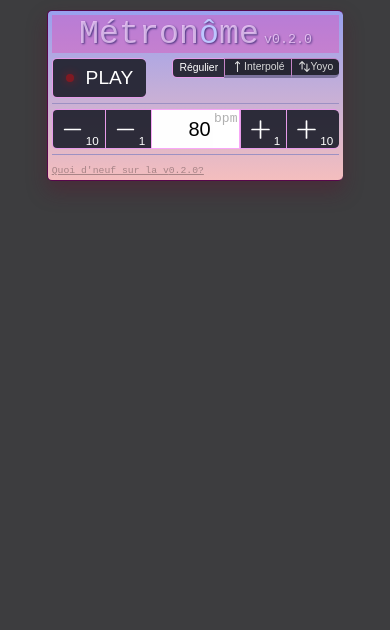
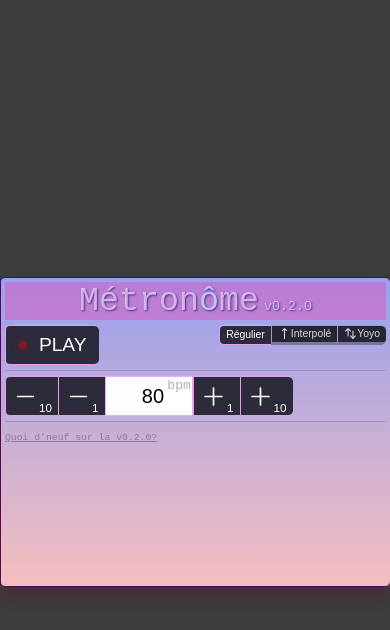
Before and after one commit to berdal84/metrobeat, a React (Vite) app: page / in a window 390 px wide. Shown: the top 630 px of the page. Built offline with nearby package versions, Linux system fonts and the light colour scheme; no server answers.

Commit message:
grow ui on small screens

```diff
--- a/src/index.css
+++ b/src/index.css
@@ -26,10 +26,12 @@ html, body {
   margin-top: 16px;
 }
 
-body {
+#root {
   display: flex;
-  margin-top: 10px;
   justify-content: center;
+  align-items: center;
+  width: 100%;
+  height: 100%;
 }
 
 p, h1, h2, h3, h4, h5, h6 {
@@ -51,8 +53,8 @@ input[type=number] {
 
 .App {
   background: linear-gradient(0deg, #f4bebe, #99a0ef);
-  max-width: 90vw;
-  min-width: 200px;
+  width: 500px;
+  height: 300px;
   border-radius: var(--border-radius);
   text-align: center;
   box-shadow: 0 10px 20px rgba(89, 21, 47, 0.415);
@@ -62,6 +64,18 @@ input[type=number] {
   flex-direction: column;
   gap: 5px;
   padding: 4px;
+  margin-top: 20px;
+  transition: height 1s, width 1s;
+}
+
+@media only screen
+  and (max-device-width : 500px)
+{
+  .App {
+    width: 100vw;
+    height: 100vh;
+    margin: unset;
+  }
 }
 
 header {
```
